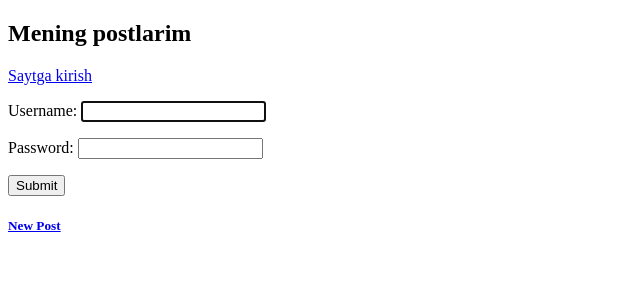
After one commit to Jonibek011/Django, a Django app: page /accounts/login/ in a window 1280 px wide. The commit adds this page. Shown: the top 300 px of the page, without its empty margins (0-640 px from the left). Run offline with Django 5.2, Linux system fonts and the light colour scheme.

Commit message:
login and logout forms are added

```diff
--- a/django03/config/settings.py
+++ b/django03/config/settings.py
@@ -120,6 +120,9 @@ USE_TZ = True
 STATIC_URL = 'static/'
 STATICFILES_DIRS = [str(BASE_DIR.joinpath('static'))]
 
+LOGIN_REDIRECT_URL = 'home'
+LOGOUT_REDIRECT_URL = '/'
+
 # Default primary key field type
 # https://docs.djangoproject.com/en/5.1/ref/settings/#default-auto-field
 
--- a/django03/config/urls.py
+++ b/django03/config/urls.py
@@ -19,5 +19,6 @@ from django.urls import path, include
 
 urlpatterns = [
     path('admin/', admin.site.urls),
+    path('accounts/', include('django.contrib.auth.urls')),
     path('', include('blogs.urls'))
 ]
--- a/django03/templates/base.html
+++ b/django03/templates/base.html
@@ -12,6 +12,17 @@
       <h2>
         <a href="{% url 'home' %}"> Mening postlarim </a>
       </h2>
+      {% if user.is_authenticated %}
+      <p>Hush kelibsiz {{user.username}}!</p>
+      <form method="post" action="{% url 'logout' %}">
+        {% csrf_token %}
+        <button type="submit">Chiqish</button>
+      </form>
+      {% else %}
+      <p>
+        <a href="{% url 'login' %}">Saytga kirish</a>
+      </p>
+      {% endif %}
     </header>
 
     {% block content %} {% endblock content %}
--- /dev/null
+++ b/django03/templates/registration/login.html
@@ -0,0 +1,6 @@
+{% extends 'base.html' %} {% block content %}
+<form action="" method="post">
+  {% csrf_token %} {{form.as_p}}
+  <button type="submit">Submit</button>
+</form>
+{% endblock content %}
```
Also changed, not shown: django03/db.sqlite3.
